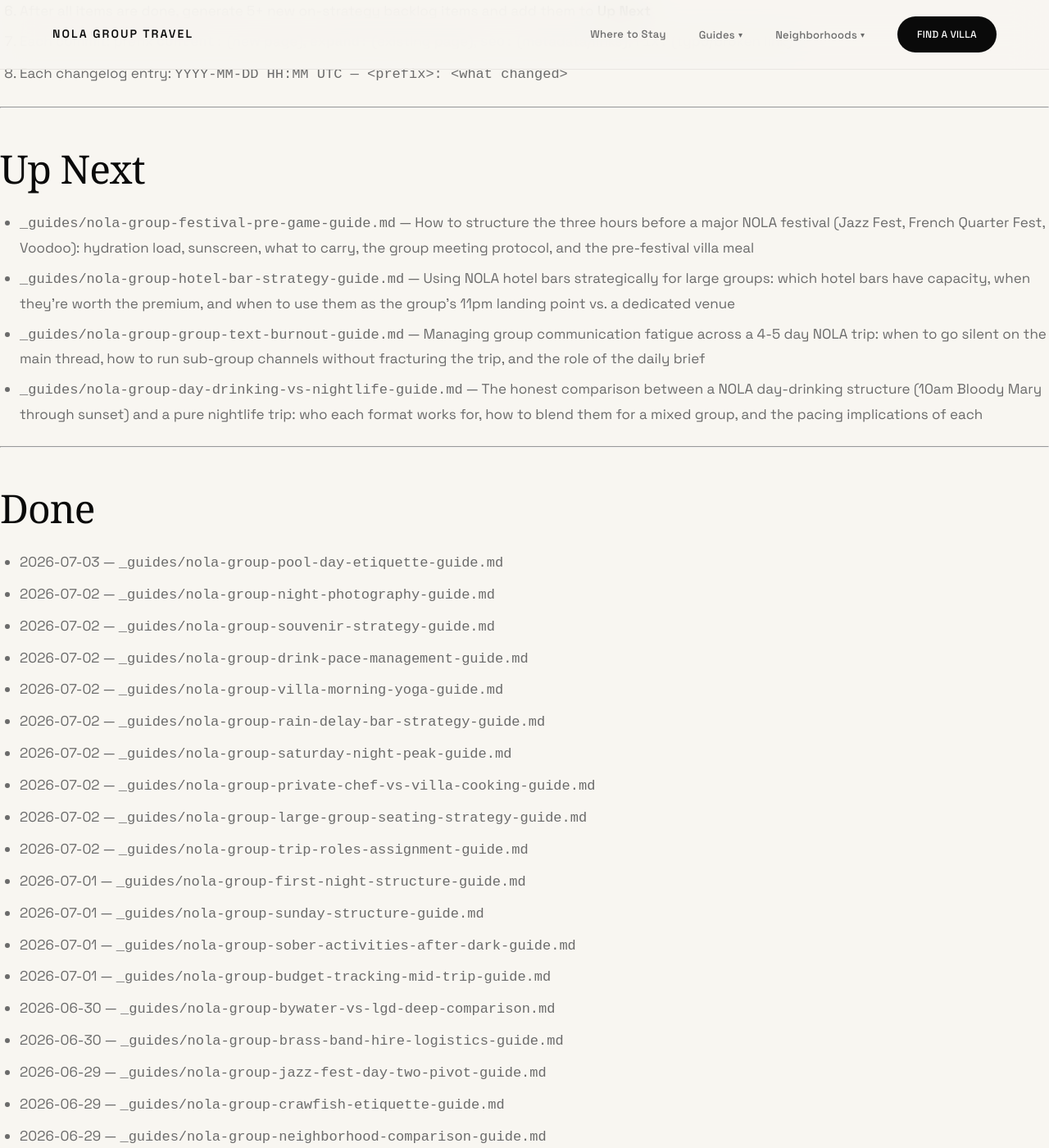
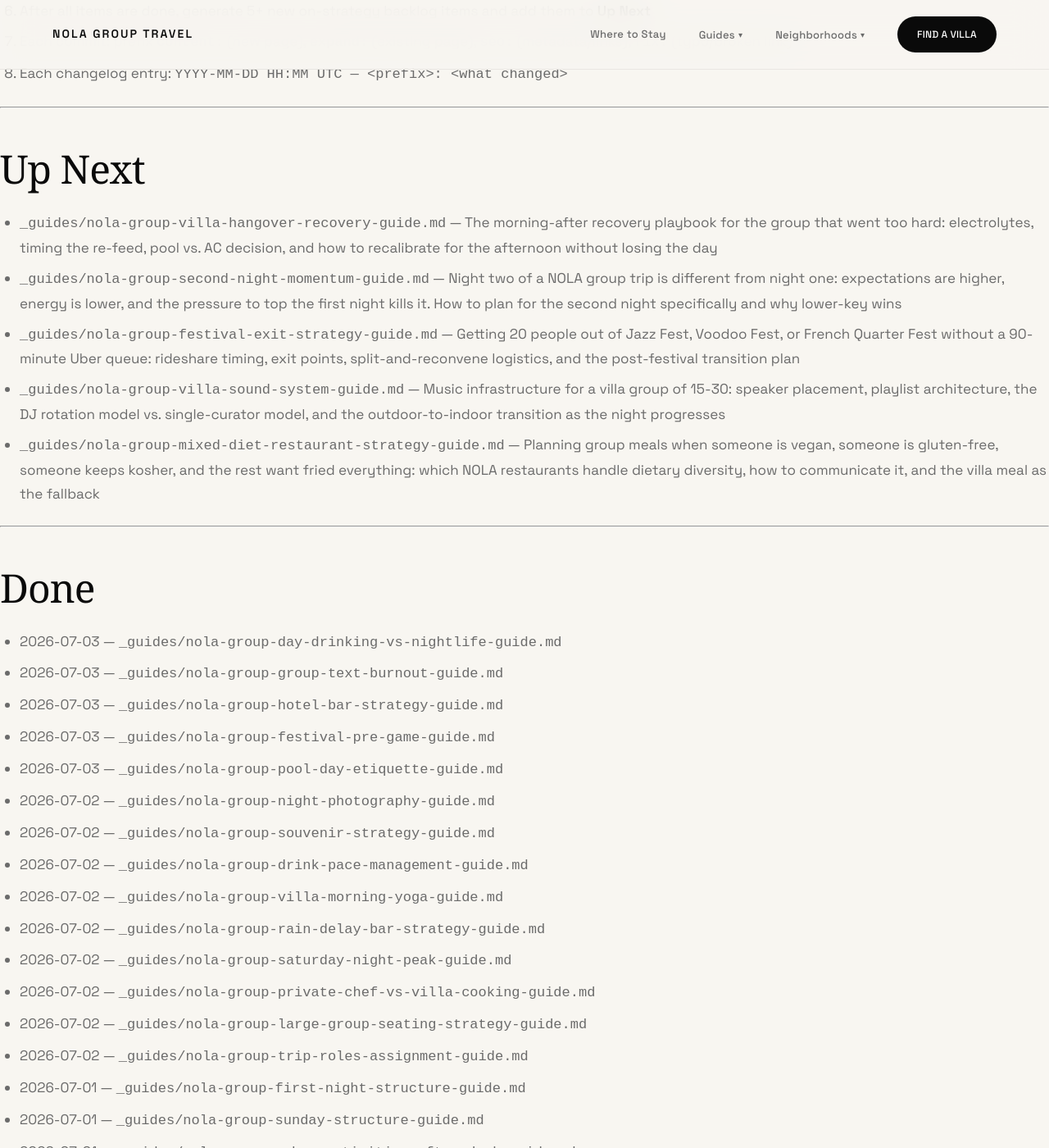
Before and after one commit to sjworth-dev/nola-group-travel, a Jekyll site: the page built from ROADMAP.md, in a window 1280 px wide and 1400 px high, scrolled down 3111 px. Shown: the whole window at 82% size. Built offline with Jekyll 4.4.1, drawn with Linux system fonts in a browser that asks for light colours; some web fonts are replaced; our own code applies the rules of GitHub Pages for plain Markdown files.

Commit message:
content: update ROADMAP — move 4 guides to Done, add 5 new Up Next items, add changelog entries

```diff
--- a/ROADMAP.md
+++ b/ROADMAP.md
@@ -86,15 +86,20 @@ This is an independent guide. Properties may be described editorially as example
 
 ## Up Next
 
-- `_guides/nola-group-festival-pre-game-guide.md` — How to structure the three hours before a major NOLA festival (Jazz Fest, French Quarter Fest, Voodoo): hydration load, sunscreen, what to carry, the group meeting protocol, and the pre-festival villa meal
-- `_guides/nola-group-hotel-bar-strategy-guide.md` — Using NOLA hotel bars strategically for large groups: which hotel bars have capacity, when they're worth the premium, and when to use them as the group's 11pm landing point vs. a dedicated venue
-- `_guides/nola-group-group-text-burnout-guide.md` — Managing group communication fatigue across a 4-5 day NOLA trip: when to go silent on the main thread, how to run sub-group channels without fracturing the trip, and the role of the daily brief
-- `_guides/nola-group-day-drinking-vs-nightlife-guide.md` — The honest comparison between a NOLA day-drinking structure (10am Bloody Mary through sunset) and a pure nightlife trip: who each format works for, how to blend them for a mixed group, and the pacing implications of each
+- `_guides/nola-group-villa-hangover-recovery-guide.md` — The morning-after recovery playbook for the group that went too hard: electrolytes, timing the re-feed, pool vs. AC decision, and how to recalibrate for the afternoon without losing the day
+- `_guides/nola-group-second-night-momentum-guide.md` — Night two of a NOLA group trip is different from night one: expectations are higher, energy is lower, and the pressure to top the first night kills it. How to plan for the second night specifically and why lower-key wins
+- `_guides/nola-group-festival-exit-strategy-guide.md` — Getting 20 people out of Jazz Fest, Voodoo Fest, or French Quarter Fest without a 90-minute Uber queue: rideshare timing, exit points, split-and-reconvene logistics, and the post-festival transition plan
+- `_guides/nola-group-villa-sound-system-guide.md` — Music infrastructure for a villa group of 15-30: speaker placement, playlist architecture, the DJ rotation model vs. single-curator model, and the outdoor-to-indoor transition as the night progresses
+- `_guides/nola-group-mixed-diet-restaurant-strategy-guide.md` — Planning group meals when someone is vegan, someone is gluten-free, someone keeps kosher, and the rest want fried everything: which NOLA restaurants handle dietary diversity, how to communicate it, and the villa meal as the fallback
 
 ---
 
 ## Done
 
+- 2026-07-03 — `_guides/nola-group-day-drinking-vs-nightlife-guide.md`
+- 2026-07-03 — `_guides/nola-group-group-text-burnout-guide.md`
+- 2026-07-03 — `_guides/nola-group-hotel-bar-strategy-guide.md`
+- 2026-07-03 — `_guides/nola-group-festival-pre-game-guide.md`
 - 2026-07-03 — `_guides/nola-group-pool-day-etiquette-guide.md`
 - 2026-07-02 — `_guides/nola-group-night-photography-guide.md`
 - 2026-07-02 — `_guides/nola-group-souvenir-strategy-guide.md`
@@ -752,6 +757,10 @@ This is an independent guide. Properties may be described editorially as example
 2026-07-02 11:30 UTC — content: add _guides/nola-group-drink-pace-management-guide.md — burn rate reality, 2pm reset infrastructure, day-by-day pacing arc, and how to manage pace without being the fun police
 2026-07-02 11:45 UTC — content: add _guides/nola-group-souvenir-strategy-guide.md — what's worth buying vs. tourist junk, neighborhood shopping breakdown, group shopping logistics, and the group gift framework
 2026-07-02 12:00 UTC — content: add _guides/nola-group-night-photography-guide.md — blue hour windows, best locations by neighborhood, camera reality check, and after-dark group shot coordination for groups of 10-30
+2026-07-03 11:00 UTC — content: add _guides/nola-group-festival-pre-game-guide.md — three-hour festival pre-game guide for large groups: meal, hydration, sunscreen, bag check, departure protocol
+2026-07-03 11:15 UTC — content: add _guides/nola-group-hotel-bar-strategy-guide.md — hotel bar strategy for large groups: when they work, the 11pm landing point, and honest comparison vs. standalone bars
+2026-07-03 11:30 UTC — content: add _guides/nola-group-group-text-burnout-guide.md — managing group communication fatigue across a 4-5 day NOLA trip with daily brief, sub-channels, and silence windows
+2026-07-03 11:45 UTC — content: add _guides/nola-group-day-drinking-vs-nightlife-guide.md — day drinking vs nightlife comparison for large groups with pacing arcs, cost breakdown, and blend formats
 2026-07-03 10:00 UTC — content: add _guides/nola-group-pool-day-etiquette-guide.md — float rotation, music logistics, sunscreen and towel math, food timing, and pool deck logistics for groups of 10-30
 2026-06-30 00:00 UTC — content: add _guides/nola-group-brass-band-hire-logistics-guide.md
 2026-06-30 01:00 UTC — content: add _guides/nola-group-bywater-vs-lgd-deep-comparison.md — head-to-head Bywater vs. LGD deep comparison for large group accommodation decisions — step-by-step brass band hire guide: band size decisions, permits, what to ask vendors, day-of structure, group briefing, and tipping protocol
```
